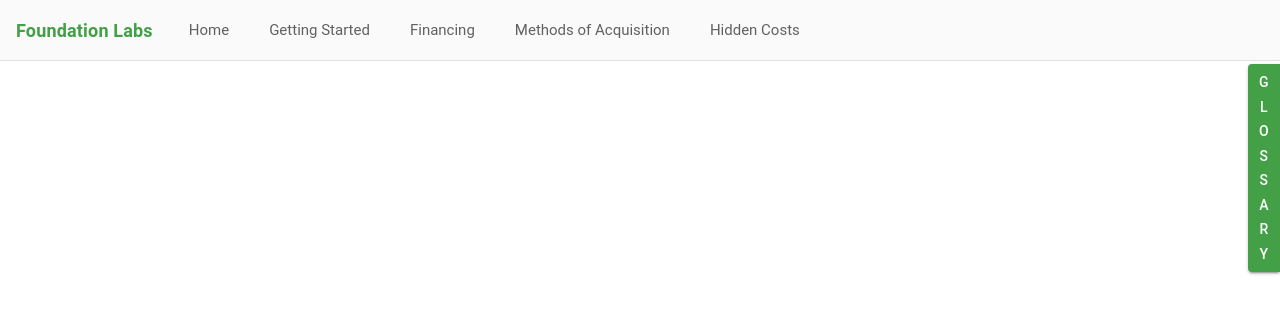
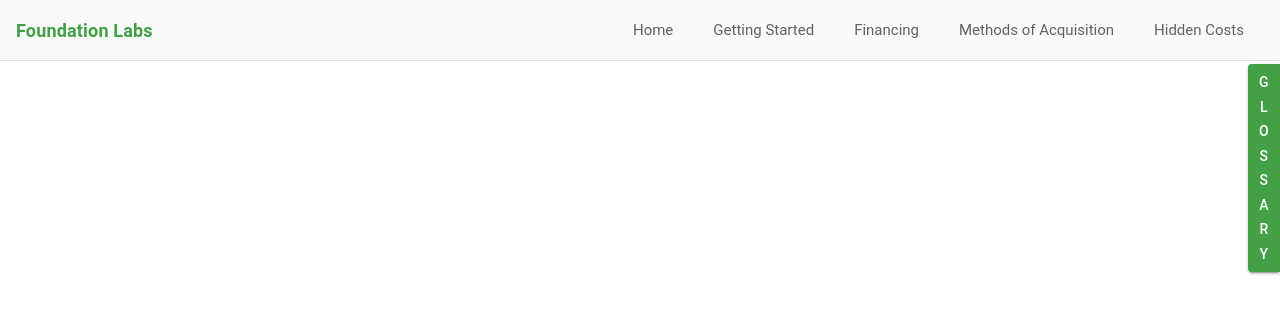
Before and after one commit to PerpetualLink/CS422, a React (Vite) app: page / in a window 1280 px wide. Shown: the top 314 px of the page. Built offline with nearby package versions, Linux system fonts and the light colour scheme.

Commit message:
Import font style to hopefully fix browser weirdness and move nav items to right side of nav bar.

```diff
--- a/package.json
+++ b/package.json
@@ -15,6 +15,7 @@
   "dependencies": {
     "@emotion/react": "^11.14.0",
     "@emotion/styled": "^11.14.1",
+    "@fontsource/roboto": "^5.2.10",
     "@mui/icons-material": "^7.3.9",
     "@mui/material": "^7.3.9",
     "react": "^19.2.4",
--- a/src/app.scss
+++ b/src/app.scss
@@ -1,6 +1,6 @@
 body {
     margin: unset;
-    font-family: "roboto";
+    font-family: "Roboto", sans-serif !important;
 }
 
 .navigationBar {
@@ -12,20 +12,21 @@ body {
 
     .navLogo {
         color: #43A047;
+        flex-grow: 1;
         font-size: 18px;
         font-weight: 700;
         margin-right: 16px;
     }
 
     .navButton {
+        align-items: center;
+        border-radius: 999px;
         color: #616161;
         display: flex;
-        align-items: center;
         font-size: 15px;
         height: 44px;
         padding: 0 14px;
         margin: 0 6px;
-        border-radius: 999px;
         text-decoration: none;
         width: fit-content;
 
```
Also changed, not shown: 1 other file (tests, documents, lock files or other folders).
